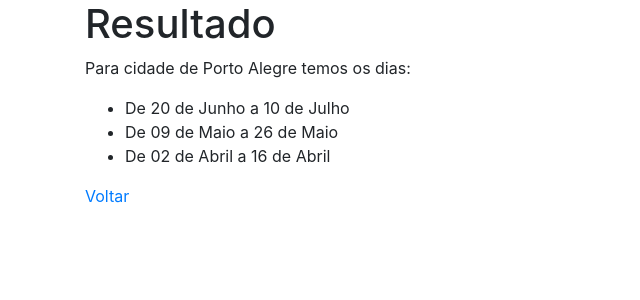
After one commit to vandersondev/digital-nextel-test, a Flask app: page /result/ in a window 1280 px wide. The commit adds this page. Shown: the top 300 px of the page, without its empty margins (0-640 px from the left). Run offline with Flask 2, Linux system fonts and the light colour scheme; some libraries are stand-ins or nearby versions.

Commit message:
markup da tela de resultado para testar

```diff
--- a/app/app.py
+++ b/app/app.py
@@ -5,3 +5,8 @@ app = Flask('app')
 @app.route("/")
 def home():
     return render_template('home.html')
+
+
+@app.route("/result/")
+def result():
+    return render_template('result.html')
--- a/app/templates/home.html
+++ b/app/templates/home.html
@@ -11,7 +11,7 @@
     <div class="container">
         <div class="row">
             <div class="col">
-                <form>
+                <form action="/result/">
                     <div class="form-group">
                         <label for="qtdDias">Quantidade de dias:</label>
                         <input type="text" class="form-control" id="qtdDias" name="qtd_dias">
--- /dev/null
+++ b/app/templates/result.html
@@ -0,0 +1,30 @@
+<!DOCTYPE html>
+<html lang="pt-br">
+<head>
+    <meta charset="utf-8">
+    <meta name="viewport" content="width=device-width, initial-scale=1, shrink-to-fit=no">
+    <meta http-equiv="X-UA-Compatible" content="ie=edge">
+    <title>The Vacation Planner</title>
+    <link rel="stylesheet" href="/static/css/vendors/bootstrap.min.css">
+</head>
+<body>
+    <div class="container">
+        <div class="row">
+            <div class="col">
+                <h1>Resultado</h1>
+                <p>Para cidade de Porto Alegre temos os dias:</p>
+                <ul>
+                    <li>De 20 de Junho a 10 de Julho</li>
+                    <li>De 09 de Maio a 26 de Maio</li>
+                    <li>De 02 de Abril a 16 de Abril</li>
+                </ul>
+                <a href="/">Voltar</a>
+            </div>
+        </div>
+    </div>
+    <script src="/static/js/vendors/jquery-3.3.1.min.js"></script>
+    <script src="/static/js/vendors/popper.js"></script>
+    <script src="/static/js/vendors/bootstrap.min.js"></script>
+    <script></script>
+</body>
+</html>
```
